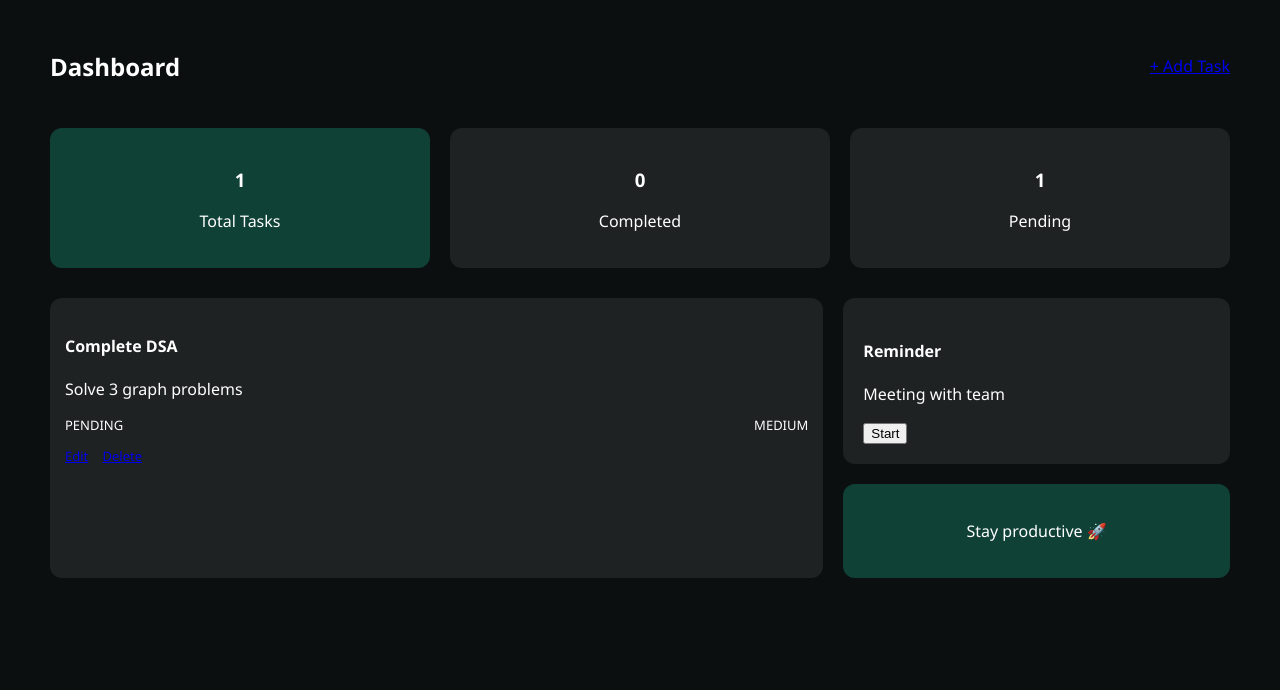
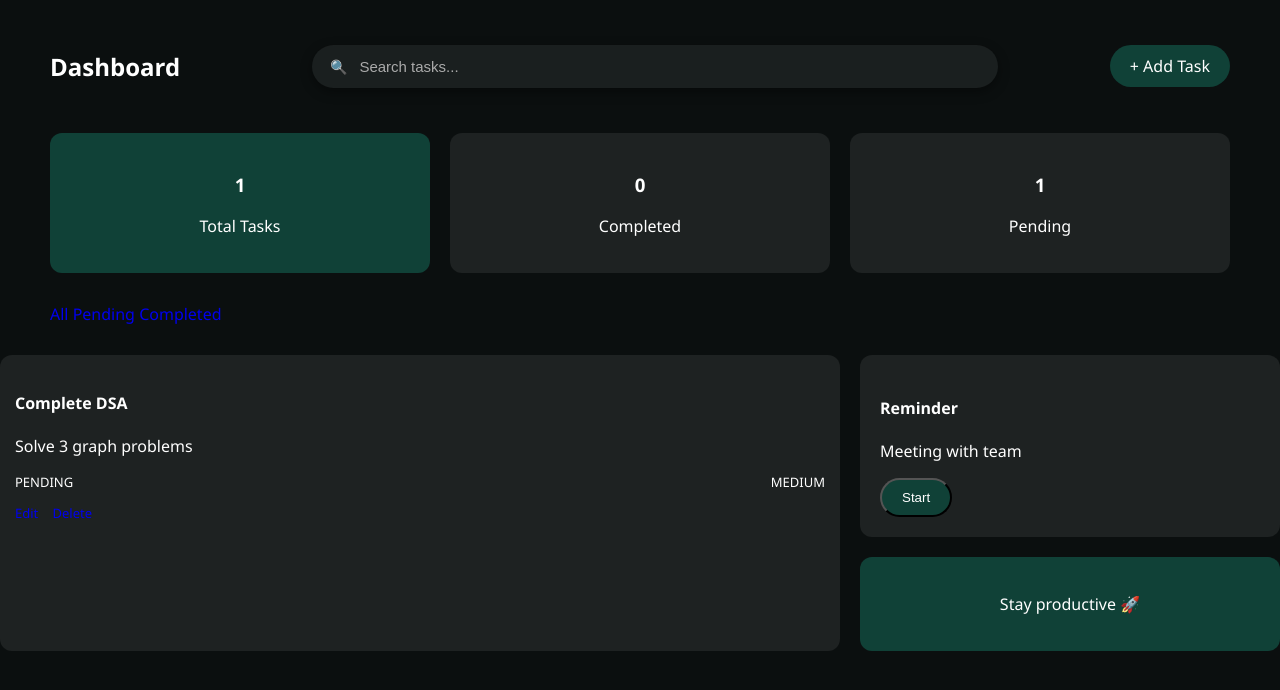
Before and after one commit to Anvekar-03Sannidhi/task-manager, a Django app: page /tasks/?filter=ALL in a window 1280 px wide. Shown: the part 63-753 px from the top of the page. Run offline with Django 5.2, Linux system fonts and the light colour scheme; a user stored in the database is signed in; data comes from the database, SQL or seed files in the repository; both versions use the stored data as it was after the commit.

Commit message:
Dashboard improved: filter-based highlighting, UI enhancements, search integration

```diff
--- a/tasks/static/css/base.css
+++ b/tasks/static/css/base.css
@@ -30,3 +30,90 @@ header a {
 header a:hover {
     text-decoration: underline;
 }
+
+body {
+    margin: 0;
+    font-family: 'Segoe UI', sans-serif;
+    background: #0b0f0f;
+    color: white;
+}
+
+/* Layout */
+.app-layout {
+    display: flex;
+    min-height: 100vh;
+}
+
+/* Sidebar */
+.sidebar {
+    width: 230px;
+    background: #0f1a1a;
+    padding: 25px 15px;
+    display: flex;
+    flex-direction: column;
+    justify-content: space-between;
+    border-right: 1px solid rgba(255,255,255,0.05);
+}
+
+/* Logo */
+.logo {
+    font-size: 20px;
+    font-weight: bold;
+    margin-bottom: 30px;
+}
+
+/* Links */
+.nav-links {
+    display: flex;
+    flex-direction: column;
+    gap: 10px;
+}
+
+.nav-links a {
+    display: flex;
+    align-items: center;
+    gap: 10px;
+
+    padding: 10px 12px;
+    border-radius: 10px;
+
+    text-decoration: none;
+    color: #ccc;
+
+    transition: 0.2s;
+}
+
+/* Hover */
+.nav-links a:hover {
+    background: rgba(255,255,255,0.05);
+    color: white;
+}
+
+/* Active */
+.nav-links a.active {
+    background: #104137;
+    color: white;
+}
+
+/* Logout */
+.logout a {
+    display: flex;
+    align-items: center;
+    gap: 10px;
+
+    padding: 10px 12px;
+    border-radius: 10px;
+
+    text-decoration: none;
+    color: #ccc;
+}
+
+.logout a:hover {
+    background: rgba(255,255,255,0.05);
+    color: #ff6b6b;
+}
+
+/* Remove default link styles globally */
+a {
+    text-decoration: none !important;
+}
--- a/tasks/static/css/dashboard.css
+++ b/tasks/static/css/dashboard.css
@@ -12,16 +12,101 @@ body {
 /* Header */
 .dashboard-header {
     display: flex;
-    justify-content: space-between;
     align-items: center;
-    margin-bottom: 25px;
+    gap: 20px;
 }
 
-/* Stats */
+/* Title */
+.dashboard-header h2 {
+    min-width: 150px;
+}
+
+/* ================= SEARCH BAR ================= */
+
+/* Container */
+.search-box {
+    flex: 1;
+    display: flex;
+    justify-content: center;
+}
+
+/* Wrapper (Google style) */
+.search-wrapper {
+    display: flex;
+    align-items: center;
+
+    width: 100%;
+    max-width: 650px;
+
+    padding: 12px 18px;
+
+    border-radius: 999px;
+
+    background: #1a1f1f;
+
+    box-shadow: 0 4px 12px rgba(0,0,0,0.4);
+
+    transition: 0.3s;
+}
+
+/* Icon */
+.search-icon {
+    margin-right: 10px;
+    font-size: 14px;
+    color: #aaa;
+}
+
+/* Input */
+.search-wrapper input {
+    flex: 1;
+
+    border: none;
+    outline: none;
+
+    background: transparent;
+    color: white;
+
+    font-size: 15px;
+}
+
+/* Placeholder */
+.search-wrapper input::placeholder {
+    color: #aaa;
+}
+
+/* Hover */
+.search-wrapper:hover {
+    background: #202626;
+}
+
+/* Focus */
+.search-wrapper:focus-within {
+    background: #202626;
+    box-shadow: 0 0 0 2px rgba(16, 65, 55, 0.6),
+                0 6px 16px rgba(0,0,0,0.5);
+}
+
+/* ================= BUTTON ================= */
+
+.btn.primary {
+    background: #104137;
+    color: white;
+    padding: 10px 20px;
+    border-radius: 25px;
+    text-decoration: none;
+    transition: 0.3s;
+}
+
+.btn.primary:hover {
+    background: #0c322b;
+}
+
+/* ================= STATS ================= */
+
 .stats {
     display: flex;
     gap: 20px;
-    margin-bottom: 30px;
+    margin: 30px 0;
 }
 
 .stat-card {
@@ -36,14 +121,16 @@ body {
     background: #104137;
 }
 
-/* Grid */
+/* ================= GRID ================= */
+
 .main-grid {
     display: grid;
     grid-template-columns: 2fr 1fr;
     gap: 20px;
 }
 
-/* Tasks */
+/* ================= TASKS ================= */
+
 .tasks-section {
     display: grid;
     gap: 15px;
@@ -53,6 +140,12 @@ body {
     background: rgba(255,255,255,0.08);
     padding: 15px;
     border-radius: 12px;
+    transition: 0.3s;
+}
+
+.task-card:hover {
+    transform: translateY(-4px);
+    box-shadow: 0 8px 20px rgba(0,0,0,0.4);
 }
 
 .task-meta {
@@ -69,9 +162,15 @@ body {
 .task-actions a {
     margin-right: 10px;
     font-size: 13px;
+    text-decoration: none;
 }
 
-/* Side panel */
+.task-actions a:hover {
+    text-decoration: underline;
+}
+
+/* ================= SIDE PANEL ================= */
+
 .side-panel {
     display: flex;
     flex-direction: column;
@@ -90,3 +189,24 @@ body {
     border-radius: 12px;
     text-align: center;
 }
+
+/* Default card */
+.stat-card {
+    flex: 1;
+    padding: 20px;
+    border-radius: 12px;
+    background: rgba(255,255,255,0.08);
+    text-align: center;
+    transition: 0.3s;
+}
+
+/* ACTIVE (GREEN) */
+.stat-card.active {
+    background: #104137;
+    color: white;
+}
+
+/* Hover effect */
+.stat-card:hover {
+    transform: translateY(-5px);
+}
--- a/tasks/templates/base.html
+++ b/tasks/templates/base.html
@@ -5,6 +5,7 @@
 <head>
     <title>Task Manager</title>
     <link rel="stylesheet" href="{% static 'css/base.css' %}">
+
     {% block extra_css %}{% endblock %}
 </head>
 
--- a/tasks/templates/task_list.html
+++ b/tasks/templates/task_list.html
@@ -11,26 +11,49 @@
 
     <!-- HEADER -->
     <div class="dashboard-header">
+
         <h2>Dashboard</h2>
+
+        <!-- SEARCH BAR -->
+        <form method="GET" class="search-box">
+            <div class="search-wrapper">
+                <span class="search-icon">🔍</span>
+                <input type="text" name="search" placeholder="Search tasks...">
+            </div>
+        </form>
+
+        <!-- ADD TASK -->
         <a href="/create-task/" class="btn primary">+ Add Task</a>
+
     </div>
 
     <!-- STATS -->
     <div class="stats">
-        <div class="stat-card green">
+
+    <div class="stat-card {% if not request.GET.filter or request.GET.filter == 'ALL' %}active{% endif %}">
         <h3>{{ total_tasks }}</h3>
         <p>Total Tasks</p>
     </div>
 
-        <div class="stat-card">
+    <div class="stat-card {% if request.GET.filter == 'COMPLETED' %}active{% endif %}">
         <h3>{{ completed_tasks }}</h3>
         <p>Completed</p>
     </div>
 
-        <div class="stat-card">
+    <div class="stat-card {% if request.GET.filter == 'PENDING' %}active{% endif %}">
         <h3>{{ pending_tasks }}</h3>
         <p>Pending</p>
     </div>
+
+</div>
+
+    <!-- Filters -->
+    <div class="filters">
+        <a href="/tasks/?filter=ALL">All</a>
+        <a href="/tasks/?filter=PENDING">Pending</a>
+        <a href="/tasks/?filter=COMPLETED">Completed</a>
+    </div>
+
 </div>
 
     <!-- MAIN GRID -->
--- a/tasks/views.py
+++ b/tasks/views.py
@@ -4,6 +4,7 @@ from django.contrib.auth.models import User
 from django.contrib.auth.decorators import login_required
 from .models import Task
 from django.shortcuts import render, redirect
+from django.utils import timezone
 
 # Create your views here.
 def home(request):
@@ -52,31 +53,37 @@ def logout_view(request):
 
 @login_required
 def task_list(request):
+
+    # GET FILTER
+    filter_type = request.GET.get('filter', 'ALL').upper()
+
+    # BASE QUERY
     tasks = Task.objects.filter(user=request.user)
 
-    status = request.GET.get('status')
-    priority = request.GET.get('priority')
+    # APPLY FILTER
+    if filter_type == "PENDING":
+        tasks = tasks.filter(status="PENDING")
+
+    elif filter_type == "COMPLETED":
+        tasks = tasks.filter(status="COMPLETED")
+
+    # SEARCH (keep if you already had it)
     search = request.GET.get('search')
-
-    if status:
-        tasks = tasks.filter(status=status)
-
-    if priority:
-        tasks = tasks.filter(priority=priority)
-
     if search:
         tasks = tasks.filter(title__icontains=search)
 
-    #Dashboard datas
+    # STATS
     total_tasks = Task.objects.filter(user=request.user).count()
     completed_tasks = Task.objects.filter(user=request.user, status='COMPLETED').count()
     pending_tasks = Task.objects.filter(user=request.user, status='PENDING').count()
 
+    # 👇 THIS IS WHERE YOU ADD FILTER IN CONTEXT
     context = {
-        'tasks' :tasks,
+        'tasks': tasks,
+        'filter': filter_type,   # ⭐ THIS LINE
         'total_tasks': total_tasks,
         'completed_tasks': completed_tasks,
-        'pending_tasks': pending_tasks
+        'pending_tasks': pending_tasks,
     }
 
     return render(request, 'task_list.html', context)
```
Also changed, not shown: db.sqlite3. Lines whose indentation alone changed are shown as unchanged.
